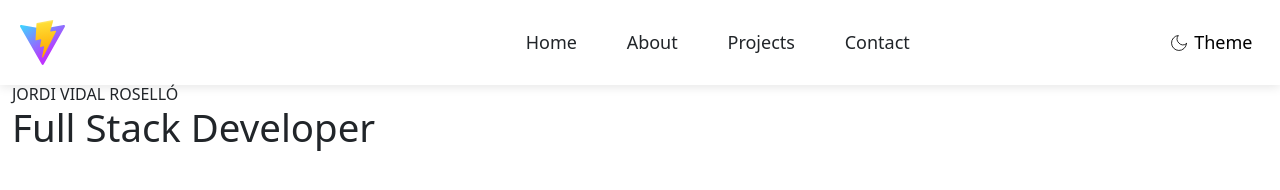
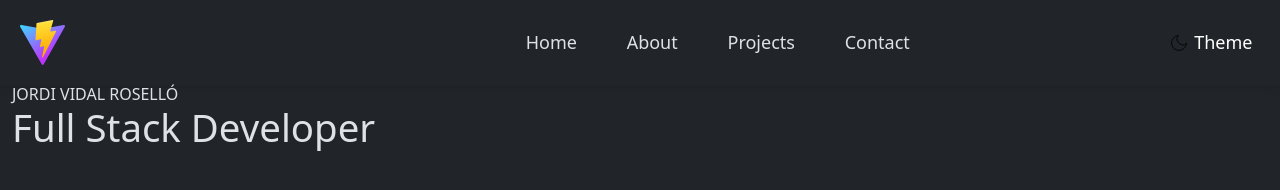
Before and after one commit to JordiiVidal/legacy-portfolio, a website built with Vite: page index.html in a window 1280 px wide. Both pictures are taken after a click on the button "Theme". Built offline with nearby package versions, Linux system fonts and the light colour scheme.

Commit message:
integrate bootstrap with theme.js

```diff
--- a/index.html
+++ b/index.html
@@ -1,5 +1,5 @@
 <!doctype html>
-<html lang="en" data-theme="light">
+<html lang="en" data-bs-theme="light">
 
 <head>
   <meta charset="UTF-8" />
--- a/src/js/main.js
+++ b/src/js/main.js
@@ -3,7 +3,7 @@ import '../styles/styles.scss'
 import { switchThemeButton, initializeTheme } from "./theme";
 
 function setupSettings() {
-    initializeTheme();
+    initializeTheme;
     switchThemeButton();
 }
 
--- a/src/js/theme.js
+++ b/src/js/theme.js
@@ -1,26 +1,18 @@
 import darkIcon from '../../assets/icons/dark.svg'
 import lightIcon from '../../assets/icons/light.svg'
 
+const DATA_THEME_ATTRIBUTE = 'data-bs-theme';
 const rootElement = document.documentElement;
 const iconImage = document.getElementById('icon-theme');
 const buttonElement = document.getElementById('theme');
 
-const isThemeLight = (theme) => theme === 'light';
+const getPreferredTheme = () => window?.matchMedia('(prefers-color-scheme: dark)').matches ? 'dark' : 'light';
 
-function setTheme(theme){
-    if(!iconImage){
-        console.error('Icon element not found');
-    }
+const getCurrentTheme = () => rootElement?.getAttribute(DATA_THEME_ATTRIBUTE) ?? 'light';
 
-    iconImage.src = isThemeLight(theme) ? lightIcon : darkIcon;
-    rootElement.setAttribute('data-theme', theme);
-}
+const getNextTheme = (theme) => theme ? theme : getCurrentTheme() === 'light' ? 'dark' : 'light';
 
-export function initializeTheme(){
-    const isPrefersUseDarkTheme = window?.matchMedia('(prefers-color-scheme: dark)').matches;
-    const initialTheme = isPrefersUseDarkTheme ? 'dark' : 'light';
-    setTheme(initialTheme);
-}
+export const initializeTheme = () => setTheme(getPreferredTheme());
 
 export function switchThemeButton(){
     if (!buttonElement || !iconImage) {
@@ -28,11 +20,16 @@ export function switchThemeButton(){
         return;
     }
 
-    const themeSwitchHandle = () => {
-        const currentTheme = rootElement.getAttribute('data-theme');
-        const newTheme = isThemeLight(currentTheme) ? 'dark' : 'light';
-        setTheme(newTheme);
-    };
+    const themeSwitchHandle = () => setGlobalTheme(getNextTheme());
 
     buttonElement.addEventListener('click', themeSwitchHandle);
 }
+
+function setGlobalTheme(theme){
+    if(!iconImage || !rootElement){
+        console.error('Icon or Root element not found');
+    }
+
+    iconImage.src = theme === 'light' ? lightIcon : darkIcon;
+    rootElement.setAttribute(DATA_THEME_ATTRIBUTE, theme);
+}
--- a/src/styles/header.scss
+++ b/src/styles/header.scss
@@ -5,7 +5,6 @@ $font-size-base: 18px;
 /* Header styling */
 header {
   padding: $padding-size;
-  background-color: #fff;
   box-shadow: 0 2px 10px rgba(0, 0, 0, 0.1);
 }
 
@@ -37,7 +36,6 @@ nav.grid {
     display: inline-block;
     margin: 0 $padding-size;
     font-size: $font-size-base;
-    background-color: #ffffffd5;
 
     border: none;
     cursor: pointer;
```
